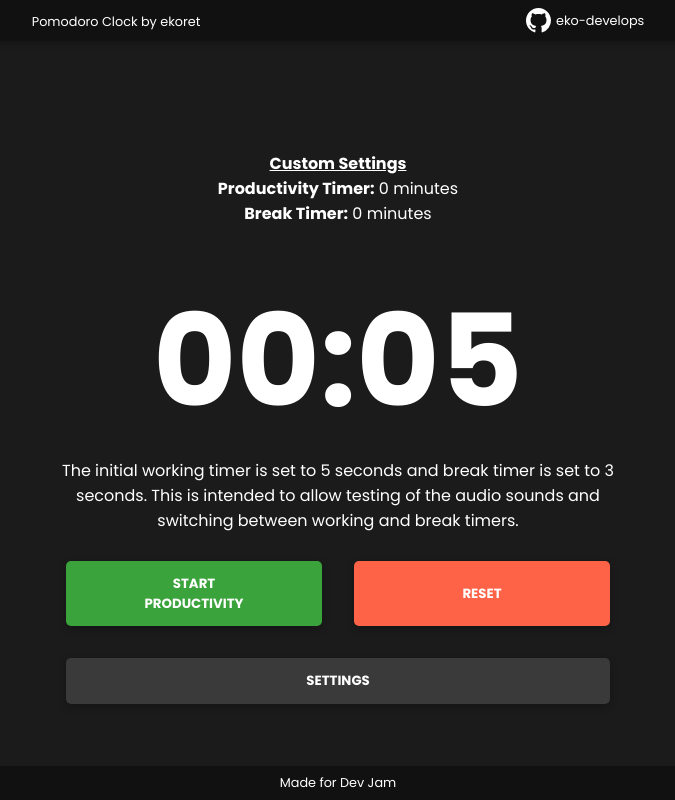
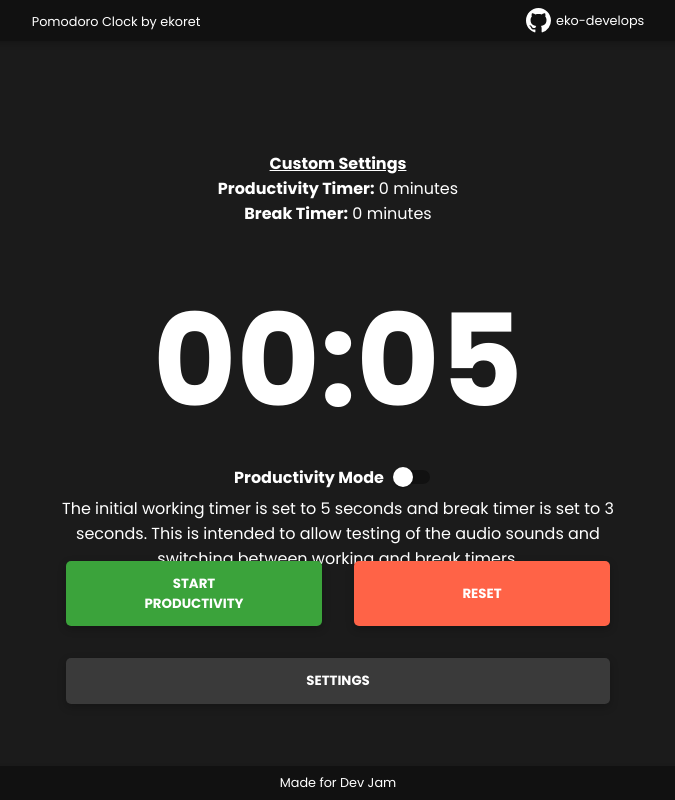
Before and after one commit to eko-develops/pomodoro-clock-react, a React (Create React App) app: page / in a window 1280 px wide. Shown: the whole page, without its empty margins (302-977 px from the left). Built offline with nearby package versions, Linux system fonts and the light colour scheme.

Commit message:
Add switch to switch between prod and break timers

```diff
--- a/package.json
+++ b/package.json
@@ -3,6 +3,9 @@
   "version": "0.1.0",
   "private": true,
   "dependencies": {
+    "@emotion/react": "^11.6.0",
+    "@emotion/styled": "^11.6.0",
+    "@mui/material": "^5.1.1",
     "@testing-library/jest-dom": "^5.15.0",
     "@testing-library/react": "^11.2.7",
     "@testing-library/user-event": "^12.8.3",
--- a/src/App.js
+++ b/src/App.js
@@ -3,6 +3,7 @@ import Footer from "./components/Footer";
 import Header from "./components/Header";
 import { useState, useEffect } from 'react';
 import SettingsForm from "./components/SettingsForm";
+import Switch from '@mui/material/Switch';
 
 function App() {
 
@@ -38,6 +39,9 @@ function App() {
     uiClickAudio.play();
   }
 
+  const [rest, setRest] = useState(false);
+
+
   const [displaySettings, setDisplaySettings] = useState(false);
 
   //used only for display labels on settings modal
@@ -63,6 +67,15 @@ function App() {
     }
   });
 
+  const [switchValue, setSwitchValue] = useState(false);
+
+  const [isRunning, setIsRunning] = useState(false);
+
+  const handleSwitchChange = (e) => {
+    setSwitchValue(e.target.checked);
+    setRest( prev => !prev)
+  }
+
   return (
     <div className="App">
       <Header />
@@ -70,7 +83,15 @@ function App() {
         <div><strong className="current-settings-title">Custom Settings</strong><br/><strong>Productivity Timer:</strong> {timers.prodTimer.minutes} minutes</div>
         <div><strong>Break Timer:</strong> {timers.breakTimer.minutes} minutes</div>
         <SettingsForm playClickSound={playClickSound} timers={timers} setTimers={setTimers} customTimers={customTimers} setCustomTimers={setCustomTimers} setDisplaySettings={setDisplaySettings} displaySettings={displaySettings}/>
-        <Clock displaySettings={displaySettings} playFinishedBreakSound={playFinishedBreakSound} playFinishedProdSound={playFinishedProdSound} playClickSound={playClickSound} setDisplaySettings={setDisplaySettings} timers={timers} setTimers={setTimers} />
+        <Clock isRunning={isRunning} setIsRunning={setIsRunning} setRest={setRest} rest={rest} displaySettings={displaySettings} playFinishedBreakSound={playFinishedBreakSound} playFinishedProdSound={playFinishedProdSound} playClickSound={playClickSound} setDisplaySettings={setDisplaySettings} timers={timers} setTimers={setTimers} />
+        <div className="switch-container">
+          <span>{rest ? 'Break Mode' : 'Productivity Mode'}</span>
+          <Switch
+          disabled={isRunning ? true : false}
+          checked={switchValue}
+          onChange={e => handleSwitchChange(e)}
+          />
+        </div>
         <p>The initial working timer is set to 5 seconds and break timer is set to 3 seconds. This is intended to allow testing of the audio sounds and switching between working and break timers.</p>
       </div>
       <Footer />
--- a/src/components/Clock.js
+++ b/src/components/Clock.js
@@ -1,10 +1,8 @@
 import { useState, useEffect } from 'react';
 
-const Clock = ({ timers, setDisplaySettings, playClickSound, playFinishedProdSound, playFinishedBreakSound}) => {
+const Clock = ({isRunning, setIsRunning, rest, setRest, timers, setDisplaySettings, playClickSound, playFinishedProdSound, playFinishedBreakSound}) => {
 
-    const [isRunning, setIsRunning] = useState(false);
     const [isFinished, setIsFinished] = useState(false);
-    const [rest, setRest] = useState(false);
     const currentTimer = rest ? timers.breakTimer : timers.prodTimer;
     const [timer, setTimer] = useState(currentTimer);
 
@@ -50,7 +48,7 @@ const Clock = ({ timers, setDisplaySettings, playClickSound, playFinishedProdSou
             return () => clearInterval(interval);
 
         }
-    }, [isRunning, timer, rest, timers, playFinishedProdSound, playFinishedBreakSound, timerMinutes, timerSeconds]);
+    }, [isRunning, timer, rest, timers, playFinishedProdSound, playFinishedBreakSound, timerMinutes, timerSeconds, setRest]);
 
     const handleStart = () => {
         console.log('start clicked');
--- a/src/index.css
+++ b/src/index.css
@@ -183,6 +183,13 @@ form label{
     text-decoration: underline;
 }
 
+.switch-container{
+    font-weight: bold;
+    display: flex;
+    justify-content: center;
+    align-items: center;
+}
+
 @media all and (min-width: 576px) {
     .button-wrapper {
         max-width: 576px;
```
Also changed, not shown: 1 other file (tests, documents, lock files or other folders).
